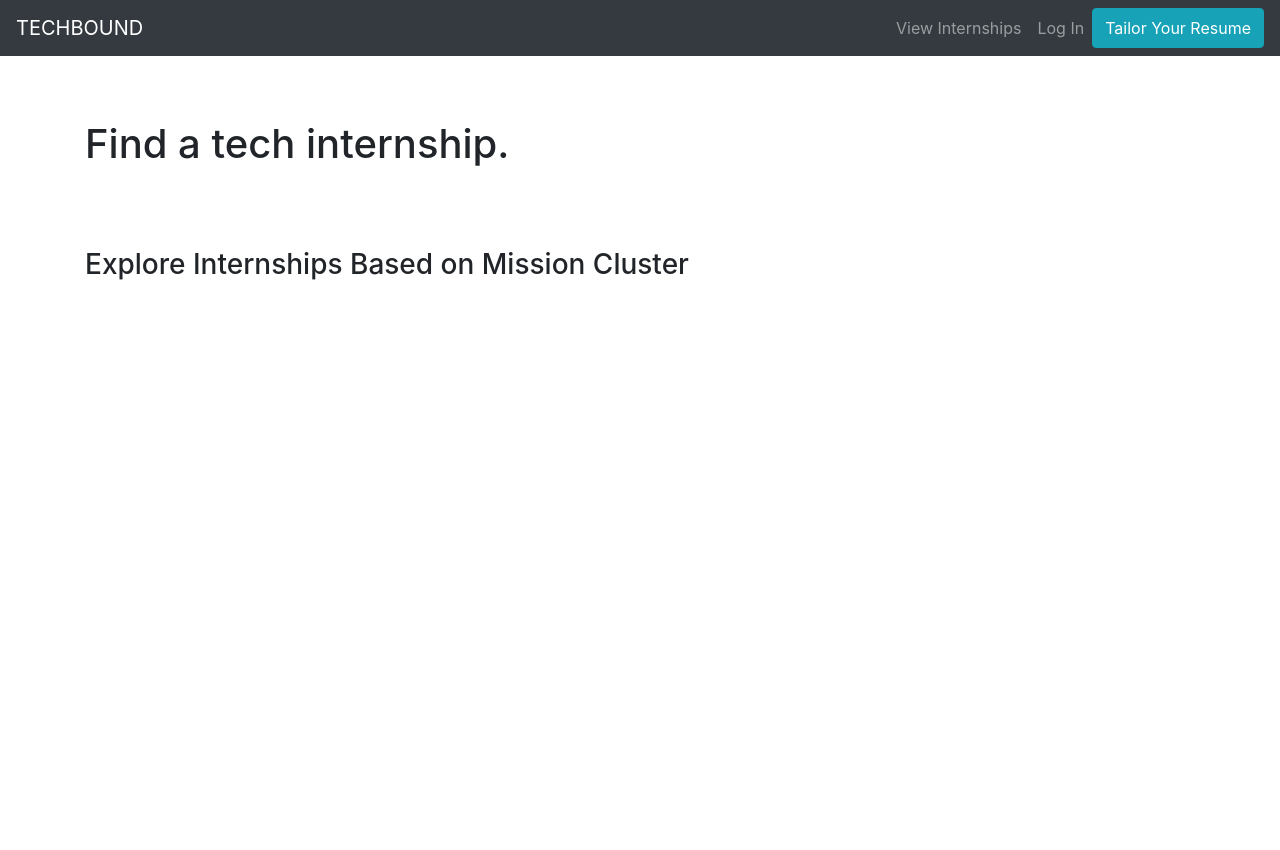
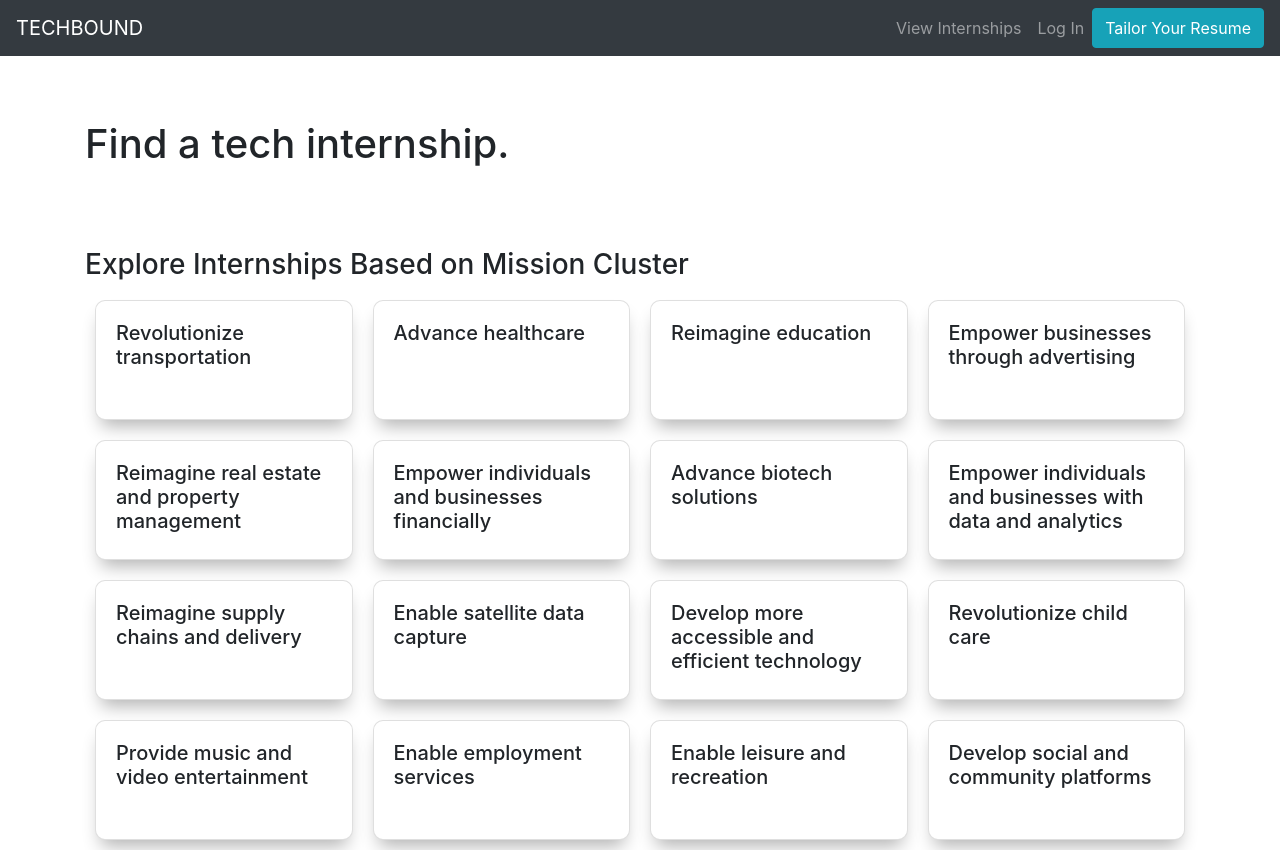
Before and after one commit to danielavelez1201/techbound, a React (Create React App) app in the folder website/: page /choose-clusters in a window 1280 px wide. Before the commit the page ends 800 px from the top, so only its background shows below. Built offline with nearby package versions, Linux system fonts and the light colour scheme; no server answers.

Commit message:
Cluster list

```diff
--- a/website/src/App.css
+++ b/website/src/App.css
@@ -28,6 +28,10 @@
   color: #61dafb;
 }
 
+.transition {
+  transition: 0.3s cubic-bezier(0.3, 0, 0, 1.3);
+}
+
 @keyframes App-logo-spin {
   from {
     transform: rotate(0deg);
--- a/website/src/App.js
+++ b/website/src/App.js
@@ -16,7 +16,6 @@ function App() {
     <Router>
       <div className="container">
         <br />
-        <Route path="/" exact component={ClusterList} />
         <Route path="/sign-up" exact component={SignUp} />
         {/* <Route path="/basics" exact component={Basics} />
         <Route path="/more-deets" exact component={MoreDeets} />
--- a/website/src/Box.css
+++ b/website/src/Box.css
@@ -2,13 +2,18 @@
   background-color: #ffffff;
   border-radius: 10px 10px 10px 10px;
   overflow: hidden;
-  height: 100px;
-  width: 100px;
+  height: 120px;
+  width: 120px;
   -webkit-box-shadow: 0px 12px 18px -6px rgba(0, 0, 0, 0.3);
   box-shadow: 0px 12px 18px -6px rgba(0, 0, 0, 0.3);
   margin: 10px;
+  flex: 1;
+  justify-content: space-between;
 }
 
+.box:hover {
+  height: 110%;
+}
 .grid {
   display: flex;
   flex-wrap: wrap;
--- a/website/src/components/cluster-list.component.js
+++ b/website/src/components/cluster-list.component.js
@@ -1,8 +1,30 @@
-import React, { Component } from "react";
-import { Link } from "react-router-dom";
+import React, { useState, useEffect } from "react";
+import { useHistory } from "react-router-dom";
 import axios from "axios";
 import Card from "react-bootstrap/Card";
 import Button from "react-bootstrap/Button";
+
+const cardInfo = [
+  { title: "Revolutionize transportation", text: "" },
+  { title: "Advance healthcare", text: "" },
+  { title: "Reimagine education", text: "" },
+  { title: "Empower businesses through advertising", text: "" },
+  { title: "Reimagine real estate and property management", text: "" },
+  { title: "Empower individuals and businesses financially", text: "" },
+  { title: "Advance biotech solutions", text: "" },
+  {
+    title: "Empower individuals and businesses with data and analytics",
+    text: "",
+  },
+  { title: "Reimagine supply chains and delivery", text: "" },
+  { title: "Enable satellite data capture", text: "" },
+  { title: "Develop more accessible and efficient technology", text: "" },
+  { title: "Revolutionize child care", text: "" },
+  { title: "Provide music and video entertainment", text: "" },
+  { title: "Enable employment services", text: "" },
+  { title: "Enable leisure and recreation", text: "" },
+  { title: "Develop social and community platforms", text: "" },
+];
 
 function enlargen(e) {
   e.target.style.width = "110%";
@@ -12,14 +34,23 @@ function shrink(e) {
   e.target.style.width = "90%";
 }
 
+function ClusterList() {
+  const [clusters, setClusters] = useState([]);
+  let history = useHistory();
+
+  function handleClick(clusterName) {
+    console.log("function");
+    history.push("/" + clusterName);
+  }
+
   const renderCard = (card, index) => {
-  const redirectLink = "/" + card.title;
     return (
       <Card
         onMouseLeave={shrink}
         onMouseOver={enlargen}
         key={index}
-      className="box"
+        className="box transition"
+        onClick={() => handleClick(card.title)}
       >
         <Card.Body>
           <Card.Title>{card.title}</Card.Title>
@@ -29,34 +60,23 @@ const renderCard = (card, index) => {
     );
   };
 
-export default class ClusterList extends Component {
-  constructor(props) {
-    super(props);
-
-    this.state = { clusters: [] };
-  }
-
-  componentDidMount() {
+  useEffect(() => {
     axios
       .get("http://localhost:5000/clusters/")
       .then((response) => {
-        this.setState({ clusters: response.data });
+        setClusters(response.data);
       })
       .catch((error) => {
         console.log(error);
       });
-  }
+  });
 
-  clusterList() {
-    return <div className="grid">{this.state.clusters.map(renderCard)}</div>;
-  }
-
-  render() {
   return (
     <div>
       <h3>Explore Internships Based on Mission Cluster</h3>
-        {this.clusterList()}
+      <div className="grid">{cardInfo.map(renderCard)}</div>
     </div>
   );
 }
-}
+
+export default ClusterList;
```
Also changed, not shown: website/src/components/browsing-list.component.js (added), 2 other files (tests, documents, lock files or other folders). Lines whose indentation alone changed are shown as unchanged.
